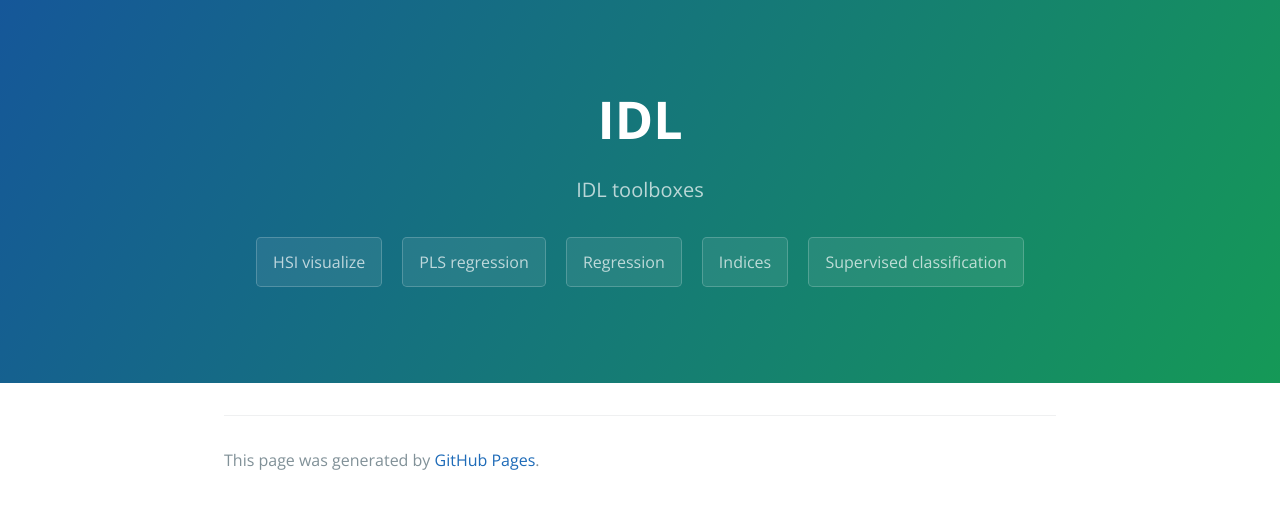
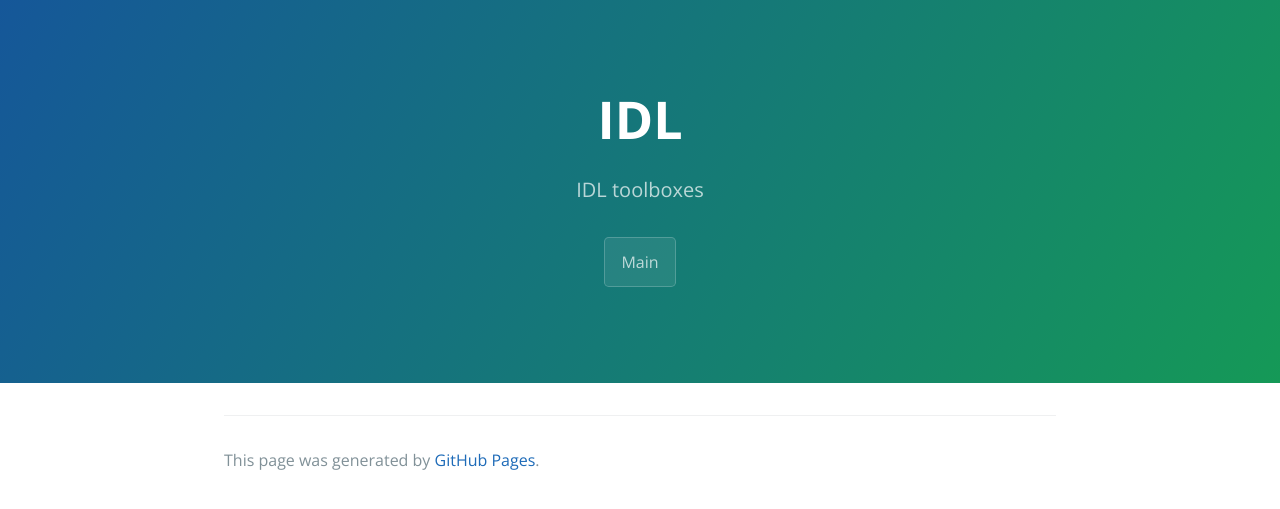
Before and after one commit to JacqKevin/JacqKevin.github.io, a Jekyll site: the page built from IDL.md, in a window 1280 px wide. Shown: the top 509 px of the page. Built offline with Jekyll 4.4.1, drawn with Linux system fonts in a browser that asks for light colours.

Commit message:
Update pageIDL.html

```diff
--- a/_layouts/pageIDL.html
+++ b/_layouts/pageIDL.html
@@ -36,11 +36,7 @@
         <a href="{{ site.github.tar_url }}" class="btn">Download .tar.gz</a>
       {% endif %}
       {% if site.show_onglets %}
- 	<a href="https://jacqkevin.github.io/HSI_Visualization/" class="btn" role="button">HSI visualize</a>
-	<a href="https://jacqkevin.github.io/HSI_PLSR/" class="btn" role="button">PLS regression</a>
-	<a href="https://jacqkevin.github.io/HSI_Regression/" class="btn" role="button">Regression</a>
-	<a href="https://jacqkevin.github.io/HSI_Spectral_Indices/" class="btn" role="button">Indices</a>
-	<a href="https://jacqkevin.github.io/HSI_SupervisedClassification/" class="btn" role="button">Supervised classification</a>
+ 	<a href="https://jacqkevin.github.io/" class="btn" role="button">Main</a>
       {% endif %}
     </header>
 
```
